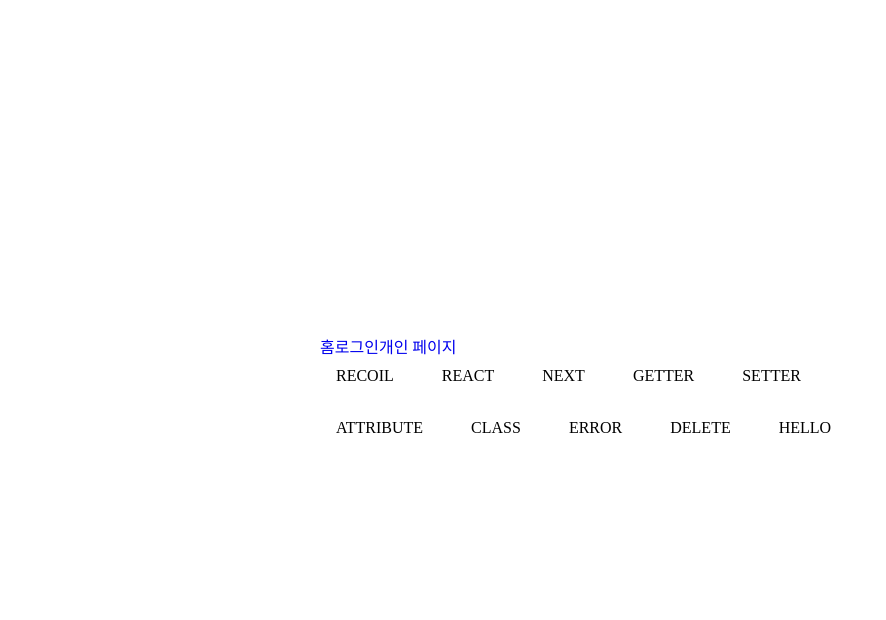
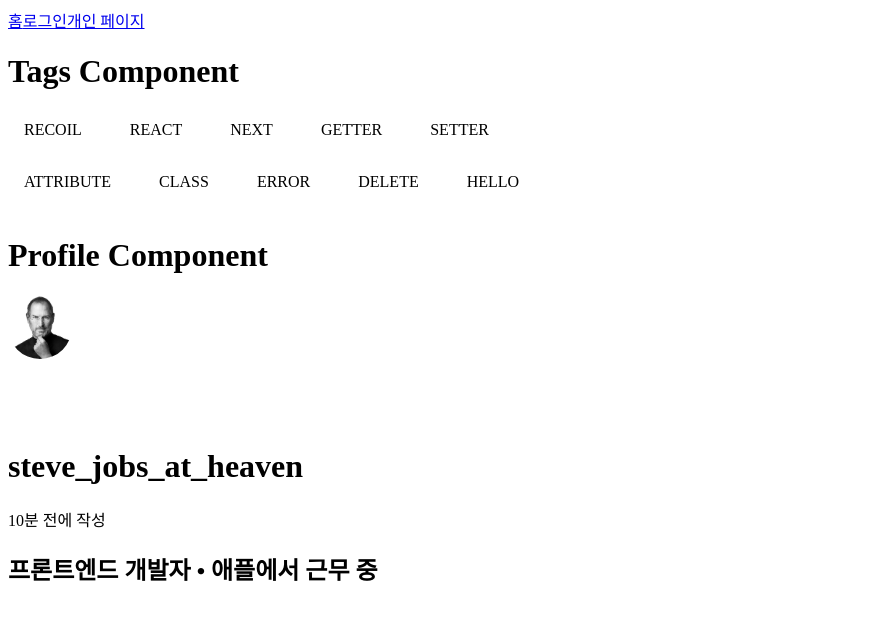
Before and after one commit to kwakseongjae/mulb, a React (Vite) app: page / in a window 1280 px wide. Shown: the top 620 px of the page, without its empty margins (0-886 px from the left). Built offline with nearby package versions, Linux system fonts and the light colour scheme.

Commit message:
테일윈드 CSS 안정화

```diff
--- a/src/App.tsx
+++ b/src/App.tsx
@@ -1,11 +1,9 @@
 import { RecoilRoot } from 'recoil'
 import Router from '@pages/Router'
-import GlobalStyle from '@styles/GlobalStyle.tsx'
 
 function App() {
   return (
     <>
-      <GlobalStyle />
       <RecoilRoot>
         <Router />
       </RecoilRoot>
--- a/src/components/Profile.tsx
+++ b/src/components/Profile.tsx
@@ -1,6 +1,5 @@
-import Image from 'next/image'
-
 interface ProfileProps {
+  src: string
   nickname: string
   time: string
   jobTitle: string
@@ -15,6 +14,7 @@ const imageStyle: object = {
   overflow: 'hidden',
 }
 export default function Profile({
+  src,
   nickname,
   time,
   jobTitle,
@@ -25,9 +25,9 @@ export default function Profile({
   return (
     <div className={['flex relative items-center', width].join(' ').trim()}>
       <div className="absolute">
-        <Image
-          src="/assets/dummy_profile_image.jpg"
-          alt=""
+        <img
+          src={src}
+          alt="profile"
           style={imageStyle}
           width={0}
           height={0}
--- a/src/input.css
+++ b/src/input.css
@@ -1,3 +1,5 @@
+@import url('https://fonts.googleapis.com/css2?family=Gothic+A1&display=swap');
+
 @tailwind base;
 @tailwind components;
 @tailwind utilities;
@@ -6,3 +8,7 @@ html{
 		font-size: 10px;
 		font-family: "Gothic A1", sans-serif;
 }
+
+body{
+		padding: 10rem 20rem 0 20rem;
+}
--- a/src/pages/Home.tsx
+++ b/src/pages/Home.tsx
@@ -1,8 +1,10 @@
 import Tags from '@components/Tags.tsx'
+import Profile from '@components/Profile.tsx'
 
 const Home = () => {
   return (
     <div>
+      <h1 className={'text-3xl'}>Tags Component</h1>
       <Tags
         width={'40rem'}
         colorScheme={'bg-neutral-200 text-black'}
@@ -23,6 +25,16 @@ const Home = () => {
           'WORLD',
         ]}
       </Tags>
+      <h1 className={'text-3xl'}>Profile Component</h1>
+      <Profile
+        src={'./src/assets/steve.jpg'}
+        nickname={'steve_jobs_at_heaven'}
+        time={'10분 전에 작성'}
+        jobTitle={'프론트엔드 개발자'}
+        workingOn={'애플'}
+        alarmColor={'bg-green-400'}
+        width={'w-full'}
+      />
     </div>
   )
 }
--- a/tailwind.config.js
+++ b/tailwind.config.js
@@ -1,6 +1,9 @@
 /** @type {import('tailwindcss').Config} */
 module.exports = {
-  content: ['./src/**/*.{html,js,tsx,jsx}'],
+  content: [
+    './src/components/*.{html,js,tsx,jsx}',
+    './src/pages/*.{html,js,tsx,jsx}',
+  ],
   theme: {
     extend: {},
   },
```
Also changed, not shown: src/assets/steve.jpg (added).
